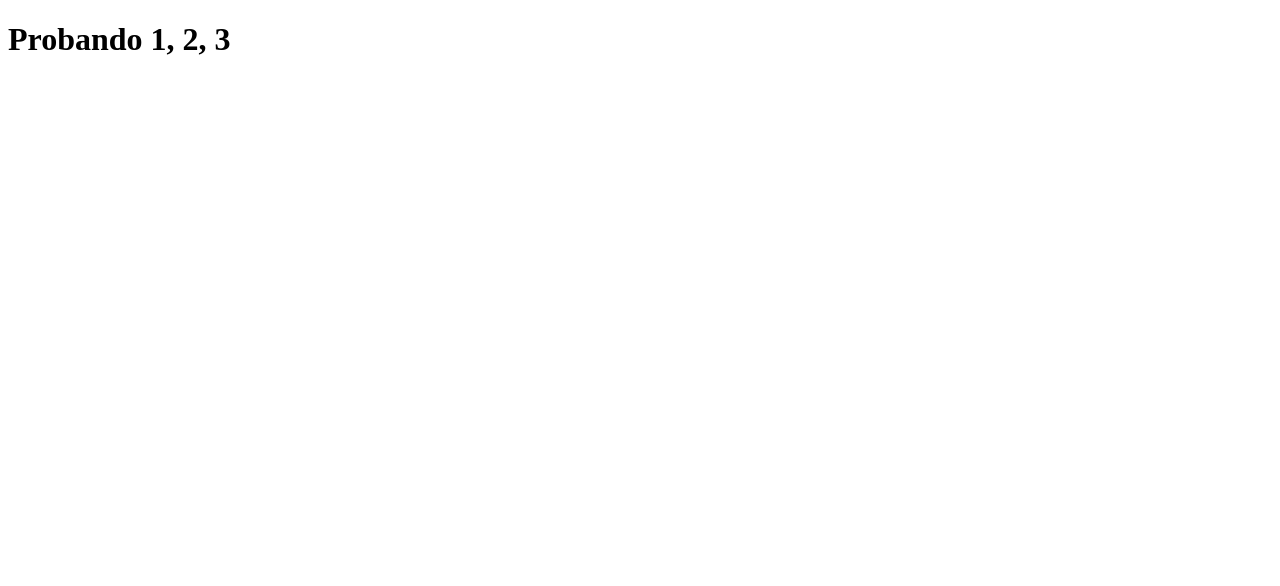
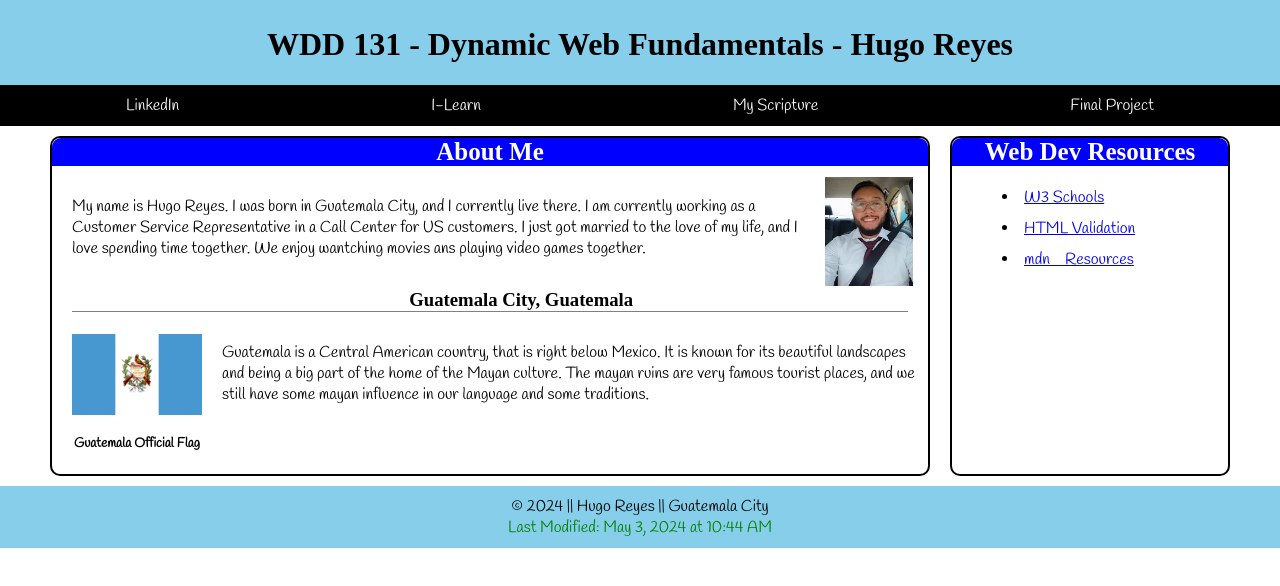
Before and after one commit to hugo-r2/wdd131, a plain HTML site: page index.html in a window 1280 px wide. Drawn offline with Linux system fonts and the light colour scheme; a web font is replaced by a local one.

Commit message:
Finished Home Page

```diff
--- a/index.html
+++ b/index.html
@@ -2,13 +2,77 @@
 <html lang="en">
 
 <head>
+    <script src="scripts/getdates.js" defer></script>
     <meta charset="UTF-8">
+    <link rel="stylesheet" href="styles/base.css">
     <meta name="viewport" content="width=device-width, initial-scale=1.0">
-    <title>Document</title>
+    <meta name="author" content="Hugo Reyes">
+    <meta name="description"
+        content="WDD 131 - Dynamic Web Fundamentals, Hugo Reyes, This site contains a brief summary about myself.">
+    <title>WDD 131 - Dynamic Web Fundamentals - Hugo Reyes</title>
+    <script src="scripts/getdates.js" defer></script>
 </head>
 
 <body>
-    <h1>Probando 1, 2, 3</h1>
+    <header>
+        <h1>WDD 131 - Dynamic Web Fundamentals - Hugo Reyes</h1>
+        <nav>
+            <a href="https://www.linkedin.com/in/hugo-isaac-reyes-reyes-ba174a205/5">LinkedIn</a>
+            <a href="https://byui.instructure.com/">I-Learn</a>
+            <a href="https://www.churchofjesuschrist.org/study/scriptures/bofm/mosiah/24?lang=eng&id=p14#p14">My
+                Scripture</a>
+            <a href="#">Final Project</a>
+        </nav>
+    </header>
+
+    <main>
+        <section class="card" id="card1">
+
+            <h2>About Me</h2>
+            <img src="images/picture_myself.jpeg" alt="Hugo Reyes" id="my_pic">
+            <p>
+                My name is Hugo Reyes. I was born in Guatemala City, and I currently live there. I am
+                currently
+                working
+                as a Customer Service Representative in a Call Center for US customers. I just got married to the
+                love
+                of my life, and I love spending time together. We enjoy wantching movies ans playing video games
+                together.
+            </p>
+
+            <div id="flag_img">
+                <img src="images/bandera_guate.png" alt="Guatemala Flag">
+                <h5>Guatemala Official Flag</h5>
+            </div>
+            <h3 id="country_ttl">Guatemala City, Guatemala</h3>
+            <p id="country_info">Guatemala is a Central American country, that is right below Mexico. It is known for
+                its beautiful
+                landscapes and being a big part of the home of the Mayan culture. The mayan ruins are very famous
+                tourist places, and we still have some mayan influence in our language and some traditions.</p>
+
+        </section>
+
+        <section class="card" id="card2">
+            <h2>Web Dev Resources</h2>
+            <menu>
+                <li><a href="https://www.w3schools.com/">W3 Schools</a></li>
+                <li><a href="https://validator.w3.org/#validate_by_input">HTML Validation</a> </li>
+                <li><a href="https://developer.mozilla.org/">mdn_ Resources</a></li>
+            </menu>
+        </section>
+
+    </main>
+
+    <footer>
+        <p id="footer_name">
+            &copy;
+            <span id="year"></span>
+            || Hugo Reyes || Guatemala City
+        </p>
+
+        <p id="last_modified"></p>
+
+    </footer>
 
 </body>
 
--- /dev/null
+++ b/scripts/getdates.js
@@ -0,0 +1,16 @@
+const year = document.querySelector("#year");
+
+
+const today = new Date();
+let last_date = new Date(document.lastModified);
+
+
+let options = { year: 'numeric', month: 'long', day: 'numeric', hour: 'numeric', minute: 'numeric' };
+
+
+let formatdate = last_date.toLocaleDateString('en-EN', options);
+
+
+year.innerHTML = `<span class="highlight">${today.getFullYear()}</span>`;
+
+document.getElementById("last_modified").textContent = "Last Modified: " + formatdate;
--- /dev/null
+++ b/styles/base.css
@@ -0,0 +1,130 @@
+@import url('https://fonts.googleapis.com/css2?family=Amita:wght@400;700&family=Handlee&display=swap');
+
+
+nav a {
+    text-align: center;
+    padding: 10px;
+    color: white;
+    text-decoration: none;
+}
+
+nav a:hover {
+    background-color: #5AA9E6;
+    color: white;
+
+}
+
+nav {
+    display: flex;
+    justify-content: space-around;
+    background-color: black;
+
+}
+
+body {
+    font-family: Handlee, Helvetica, sans-serif;
+    margin: 0;
+}
+
+h1,
+h2,
+h3 {
+    font-family: Amita;
+}
+
+header,
+footer {
+    text-align: center;
+    background-color: skyblue;
+    color: black;
+}
+
+.card {
+    margin: 10px;
+    border: 2px solid black;
+    border-radius: 10px;
+}
+
+li {
+    margin: 10px;
+}
+
+
+h2 {
+    font-size: 25px;
+    margin-top: 0px;
+    border-top-left-radius: 9px;
+    border-top-right-radius: 9px;
+    text-align: center;
+    background-color: blue;
+    color: white;
+}
+
+#country_ttl {
+    margin: 20px;
+    border-bottom: 1px solid gray;
+    text-align: center;
+}
+
+header {
+    padding-top: 5px;
+}
+
+footer {
+    text-align: center;
+}
+
+main p {
+    padding-left: 20px;
+    margin-bottom: 30px;
+    margin-top: 30px;
+
+}
+
+main {
+    display: grid;
+    grid-template-columns: 75% 25%;
+    max-width: 1200px;
+    margin: 0 auto;
+}
+
+main img {
+    max-width: 130px;
+}
+
+img {
+    float: right;
+    margin: 20px;
+
+}
+
+#flag_img {
+    padding-top: 25px;
+    float: left;
+}
+
+h5 {
+    text-align: center;
+}
+
+#about_me {
+    text-align: left;
+}
+
+#my_pic {
+    margin: 5px;
+    margin-top: -10px;
+    max-width: 10%;
+    padding-right: 10px;
+}
+
+#last_modified {
+    color: green;
+    margin: 0;
+    padding-bottom: 10px;
+}
+
+#footer_name {
+    margin: 0;
+    padding-top: 10px;
+}
```
Also changed, not shown: images/bandera_guate.png (added), images/picture_myself.jpeg (added).
